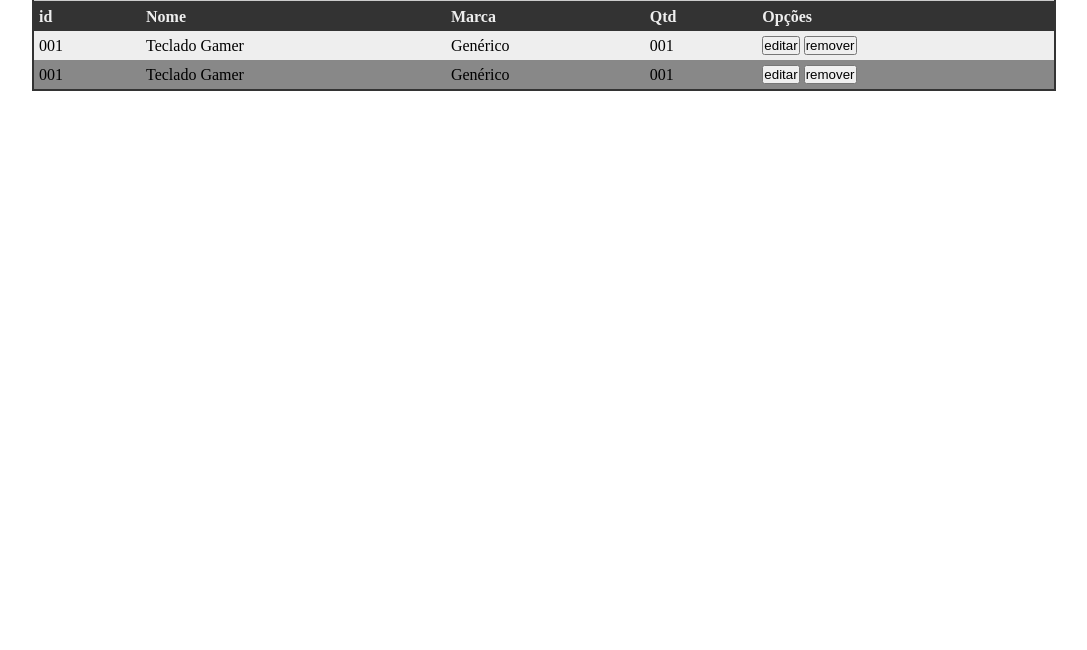
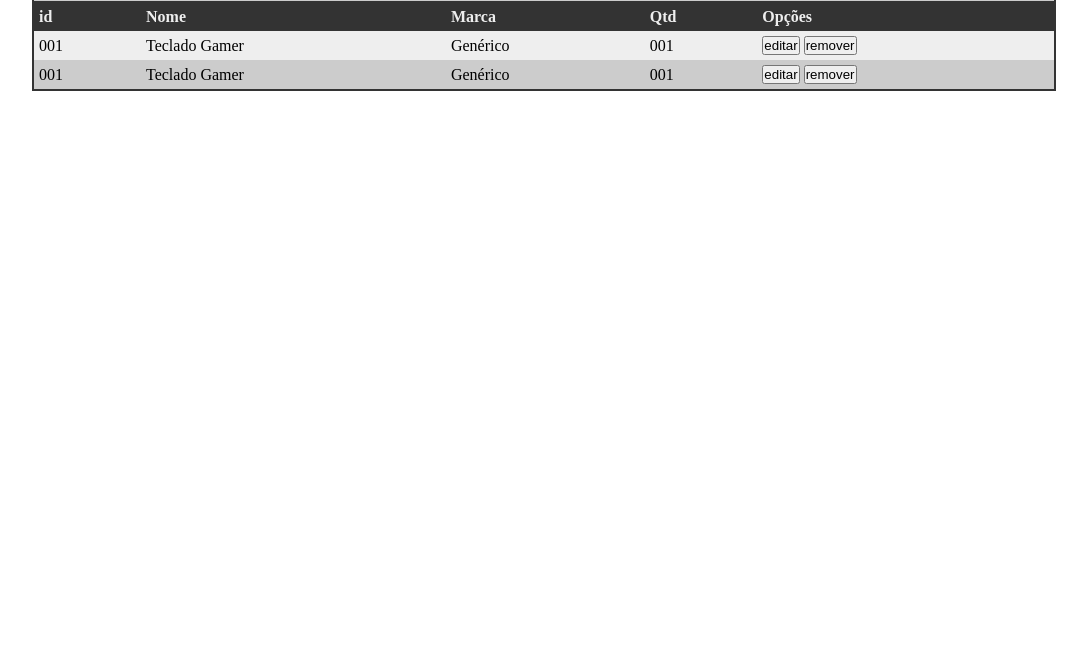
Before and after one commit to JennyLamego2022/controle-estoque, a plain HTML site: page index.html in a window 1280 px wide. Shown: the part 150-800 px from the top of the page, without its empty margins (96-1183 px from the left). Drawn offline with Linux system fonts and the light colour scheme.

Commit message:
style: ajuste no background da linhas

```diff
--- a/style.css
+++ b/style.css
@@ -58,5 +58,5 @@ color: #eee;
     background-color: #eee;
 }
 .conteudo tr:nth-child(even) {
-    background-color: #888;
+    background-color: #ccc;
 }
```
